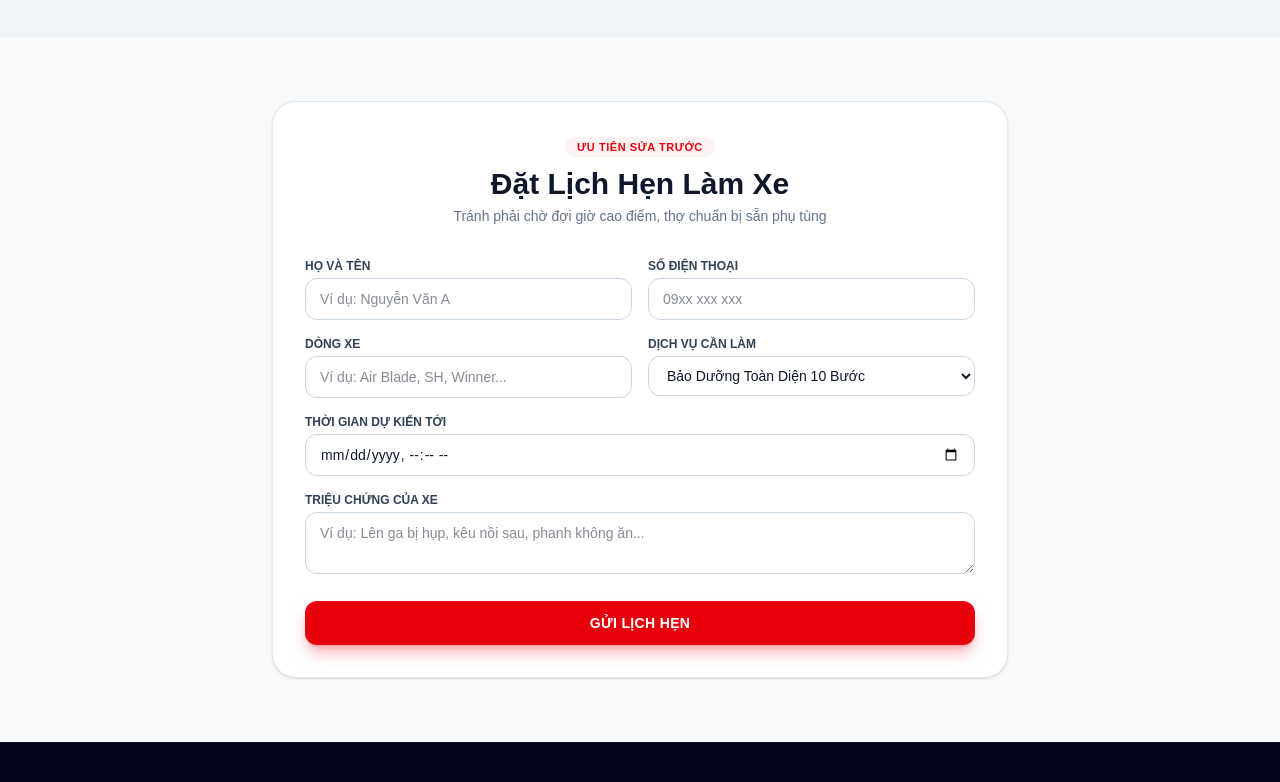
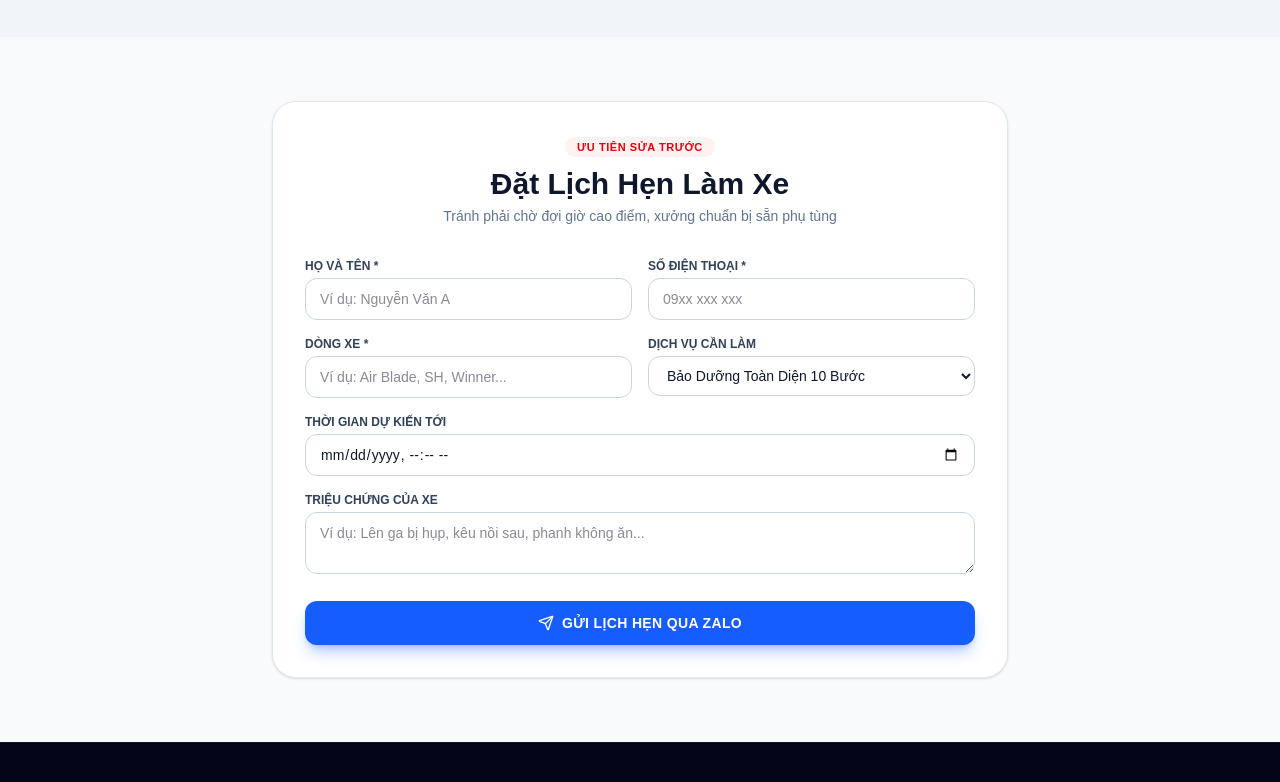
Before and after one commit to manpham207/moto-service-shop, a Next.js app: page / in a window 1280 px wide. Shown: the part 2000-2782 px from the top of the page. Built offline with nearby package versions, Linux system fonts and the light colour scheme.

Commit message:
Them nut cuon len, Zalo, hotline va hop cuu ho khan cap

```diff
--- a/src/app/page.tsx
+++ b/src/app/page.tsx
@@ -43,6 +43,10 @@ export default function Home() {
   // Cart store
   const { items, addItem, removeItem, clearCart, total } = useCartStore();
 
+  const HOTLINE = '0988896079';
+  const HOTLINE_DISPLAY = '0988.896.079';
+  const ZALO_LINK = `https://zalo.me/${HOTLINE}`;
+
   useEffect(() => {
     const handleScroll = () => {
       if (window.scrollY > 300) {
@@ -59,8 +63,43 @@ export default function Home() {
     window.scrollTo({ top: 0, behavior: 'smooth' });
   };
 
+  // Xử lý gửi lịch hẹn qua Zalo
   const handleBookingSubmit = (e: React.FormEvent) => {
     e.preventDefault();
+
+    // 1. Kiểm tra số điện thoại chuẩn Việt Nam (10 số)
+    const phoneRegex = /(0[3|5|7|8|9])+([0-9]{8})\b/;
+    if (!phoneRegex.test(booking.phone.trim())) {
+      alert("Vui lòng nhập đúng định dạng số điện thoại 10 số (ví dụ: 0908xxxxxx)!");
+      return;
+    }
+
+    // Định dạng lại ngày giờ cho dễ đọc
+    let formattedDate = booking.date;
+    if (booking.date) {
+      try {
+        const d = new Date(booking.date);
+        formattedDate = `${d.getHours()}h${d.getMinutes().toString().padStart(2, '0')} ngày ${d.getDate()}/${d.getMonth() + 1}/${d.getFullYear()}`;
+      } catch {
+        formattedDate = booking.date;
+      }
+    }
+
+    // 2. Soạn tin nhắn tự động
+    const message =
+`Xin chào tiệm SỬA XE CHÍNH, tôi muốn đặt lịch hẹn làm xe:
+• Khách hàng: ${booking.name.trim()}
+• Số điện thoại: ${booking.phone.trim()}
+• Dòng xe: ${booking.bikeModel.trim()}
+• Dịch vụ yêu cầu: ${booking.service}
+• Thời gian dự kiến: ${formattedDate || "Trong ngày hôm nay"}
+• Triệu chứng / Yêu cầu: ${booking.note.trim() || "Kiểm tra tổng quát"}`;
+
+    // 3. Mở Zalo để gửi
+    const zaloUrl = `https://zalo.me/${HOTLINE}?text=${encodeURIComponent(message)}`;
+    window.open(zaloUrl, '_blank');
+
+    // 4. Hiển thị thông báo thành công
     setBookingSuccess(true);
     setTimeout(() => setBookingSuccess(false), 5000);
   };
@@ -71,10 +110,6 @@ export default function Home() {
 
   const categories = ['Tất cả', 'Truyền động', 'Phanh xe', 'Dầu nhớt', 'Vỏ xe', 'Hệ thống điện'];
   const totalCartCount = items.reduce((a, b) => a + b.quantity, 0);
-
-  const HOTLINE = '0908875245';
-  const HOTLINE_DISPLAY = '0908.875.245';
-  const ZALO_LINK = `https://zalo.me/${HOTLINE}`;
 
   return (
     <div className="min-h-screen bg-slate-50 text-slate-900 pb-20 md:pb-0 relative">
@@ -100,7 +135,7 @@ export default function Home() {
         </div>
       </div>
 
-      {/* 2. Header Chính (Gọn gàng trên Mobile, không bị trùng nút gọi) */}
+      {/* 2. Header Chính */}
       <header className="sticky top-0 z-40 bg-white/95 backdrop-blur-md border-b border-slate-200">
         <div className="max-w-7xl mx-auto px-4 h-14 md:h-16 flex items-center justify-between">
           <div className="flex items-center gap-2">
@@ -125,7 +160,6 @@ export default function Home() {
           </nav>
 
           <div className="flex items-center gap-3">
-            {/* Ẩn nút hotline ở header trên Mobile để tránh trùng lặp */}
             <a
               href={`tel:${HOTLINE}`}
               className="hidden md:flex items-center gap-1.5 text-xs bg-red-50 text-red-700 px-3 py-2 rounded-full font-bold border border-red-100 hover:bg-red-100 transition shadow-sm"
@@ -316,7 +350,7 @@ export default function Home() {
         </div>
       </section>
 
-      {/* 6. Form Đặt Lịch Hẹn */}
+      {/* 6. Form Đặt Lịch Hẹn (Tích hợp gửi Zalo) */}
       <section id="dat-lich" className="py-12 md:py-16 max-w-3xl mx-auto px-4">
         <div className="bg-white border border-slate-200 rounded-3xl p-5 md:p-8 shadow-sm">
           <div className="text-center mb-6 md:mb-8">
@@ -324,19 +358,19 @@ export default function Home() {
               Ưu tiên sửa trước
             </span>
             <h2 className="text-2xl md:text-3xl font-extrabold text-slate-900 mt-2">Đặt Lịch Hẹn Làm Xe</h2>
-            <p className="text-slate-500 text-xs md:text-sm mt-1">Tránh phải chờ đợi giờ cao điểm, thợ chuẩn bị sẵn phụ tùng</p>
+            <p className="text-slate-500 text-xs md:text-sm mt-1">Tránh phải chờ đợi giờ cao điểm, xưởng chuẩn bị sẵn phụ tùng</p>
           </div>
 
           {bookingSuccess ? (
             <div className="bg-emerald-50 border border-emerald-200 rounded-2xl p-6 text-center text-emerald-800">
               <CheckCircle2 className="w-10 h-10 mx-auto text-emerald-600 mb-2" />
-              <h3 className="text-base md:text-lg font-bold">Đặt lịch thành công!</h3>
-              <p className="text-xs md:text-sm mt-1">Xưởng sẽ gọi xác nhận trong vòng 10 phút.</p>
+              <h3 className="text-base md:text-lg font-bold">Đã mở kết nối Zalo!</h3>
+              <p className="text-xs md:text-sm mt-1">Vui lòng bấm nút Gửi trên Zalo để hoàn tất gửi thông tin cho xưởng nhé.</p>
             </div>
           ) : (
             <form onSubmit={handleBookingSubmit} className="grid grid-cols-1 md:grid-cols-2 gap-3 md:gap-4">
               <div>
-                <label className="block text-xs font-bold text-slate-700 uppercase mb-1">Họ và Tên</label>
+                <label className="block text-xs font-bold text-slate-700 uppercase mb-1">Họ và Tên *</label>
                 <input
                   type="text"
                   required
@@ -348,7 +382,7 @@ export default function Home() {
               </div>
 
               <div>
-                <label className="block text-xs font-bold text-slate-700 uppercase mb-1">Số Điện Thoại</label>
+                <label className="block text-xs font-bold text-slate-700 uppercase mb-1">Số Điện Thoại *</label>
                 <input
                   type="tel"
                   required
@@ -360,7 +394,7 @@ export default function Home() {
               </div>
 
               <div>
-                <label className="block text-xs font-bold text-slate-700 uppercase mb-1">Dòng Xe</label>
+                <label className="block text-xs font-bold text-slate-700 uppercase mb-1">Dòng Xe *</label>
                 <input
                   type="text"
                   required
@@ -381,7 +415,7 @@ export default function Home() {
                   {SERVICES.map((s) => (
                     <option key={s.id} value={s.title}>{s.title}</option>
                   ))}
-                  <option value="Khác">Kiểm tra tổng quát / Vấn đề khác</option>
+                  <option value="Kiểm tra tổng quát / Vấn đề khác">Kiểm tra tổng quát / Vấn đề khác</option>
                 </select>
               </div>
 
@@ -389,7 +423,6 @@ export default function Home() {
                 <label className="block text-xs font-bold text-slate-700 uppercase mb-1">Thời Gian Dự Kiến Tới</label>
                 <input
                   type="datetime-local"
-                  required
                   className="w-full px-3.5 py-2.5 rounded-xl border border-slate-300 focus:outline-none focus:border-red-600 text-sm"
                   value={booking.date}
                   onChange={(e) => setBooking({ ...booking, date: e.target.value })}
@@ -409,9 +442,9 @@ export default function Home() {
 
               <button
                 type="submit"
-                className="md:col-span-2 bg-red-600 hover:bg-red-700 text-white font-bold py-3 rounded-xl shadow-lg shadow-red-600/30 transition text-sm uppercase tracking-wide mt-1"
+                className="md:col-span-2 bg-blue-600 hover:bg-blue-700 text-white font-bold py-3 rounded-xl shadow-lg shadow-blue-600/30 transition text-sm uppercase tracking-wide mt-1 flex items-center justify-center gap-2"
               >
-                Gửi Lịch Hẹn
+                <Send className="w-4 h-4" /> Gửi Lịch Hẹn Qua Zalo
               </button>
             </form>
           )}
@@ -520,7 +553,7 @@ export default function Home() {
         <div className="max-w-7xl mx-auto px-4 grid grid-cols-1 md:grid-cols-3 gap-6 md:gap-8">
           <div>
             <div className="flex items-center gap-2 text-white font-bold text-base md:text-lg mb-2">
-              <Wrench className="w-5 h-5 text-red-600" /> MOTO SERVICE
+              <Wrench className="w-5 h-5 text-red-600" /> SỬA XE CHÍNH
             </div>
             <p className="text-xs leading-relaxed text-slate-400">
               Trạm dịch vụ kỹ thuật sửa xe máy uy tín, phân phối linh kiện phụ tùng chính hãng và cứu hộ khẩn cấp 24/7.
```
